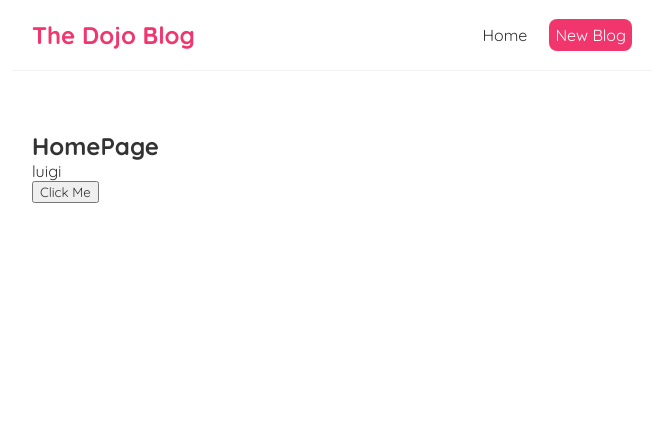
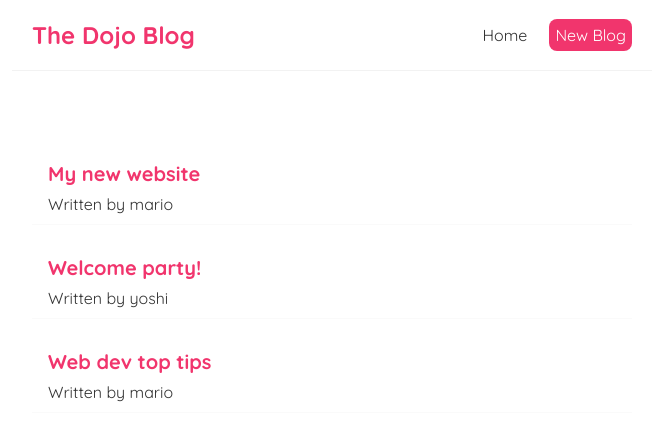
Before and after one commit to sakout-reda/React-Blog, a React (Create React App) app: page / in a window 1280 px wide. Shown: the top 440 px of the page, without its empty margins (308-971 px from the left). Built offline with nearby package versions, Linux system fonts and the light colour scheme.

Commit message:
Outputing lists

```diff
--- a/src/Home.js
+++ b/src/Home.js
@@ -1,19 +1,22 @@
 import { useState } from "react";
 
 const Home = () => {
+  const [blogs, setBlogs] = useState([
+    { title: 'My new website', body: 'lorem ipsum...', author: 'mario', id: 1 },
+    { title: 'Welcome party!', body: 'lorem ipsum...', author: 'yoshi', id: 2 },
+    { title: 'Web dev top tips', body: 'lorem ipsum...', author: 'mario', id: 3 }
+  ])
 
-    const [name, setName] = useState('luigi');
-    const handleClick = () => {
-        setName('Mario');
-    }
-
-    return (
-        <div className="home">
-            <h2>HomePage</h2>
-            <p>{name}</p>
-            <button onClick={handleClick}>Click Me</button>
+  return (
+    <div className="home">
+      {blogs.map(blog => (
+        <div className="blog-preview" key={blog.id} >
+          <h2>{ blog.title }</h2>
+          <p>Written by { blog.author }</p>
         </div>
-    );
+      ))}
+    </div>
+  );
 }
 
 export default Home;
--- a/src/index.css
+++ b/src/index.css
@@ -33,3 +33,18 @@
   margin: 40px auto;
   padding: 20px;
 }
+
+/* blog previews / list */
+.blog-preview {
+  padding: 10px 16px;
+  margin: 20px 0;
+  border-bottom: 1px solid #fafafa;
+}
+.blog-preview:hover {
+  box-shadow: 1px 3px 5px rgba(0,0,0,0.1);
+}
+.blog-preview h2 {
+  font-size: 20px;
+  color: #f1356d;
+  margin-bottom: 8px;
+}
```
